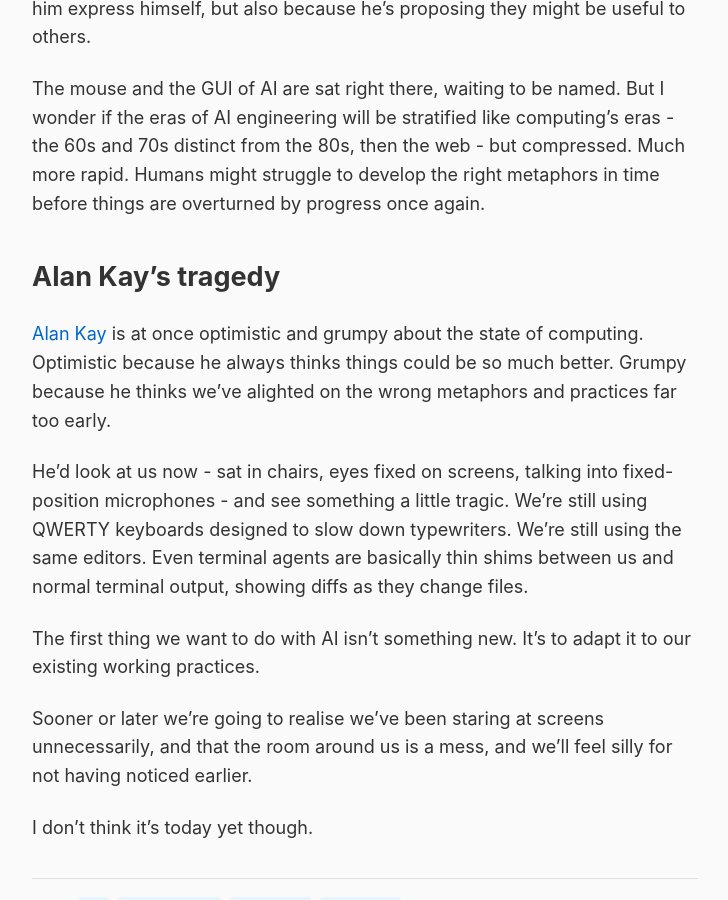
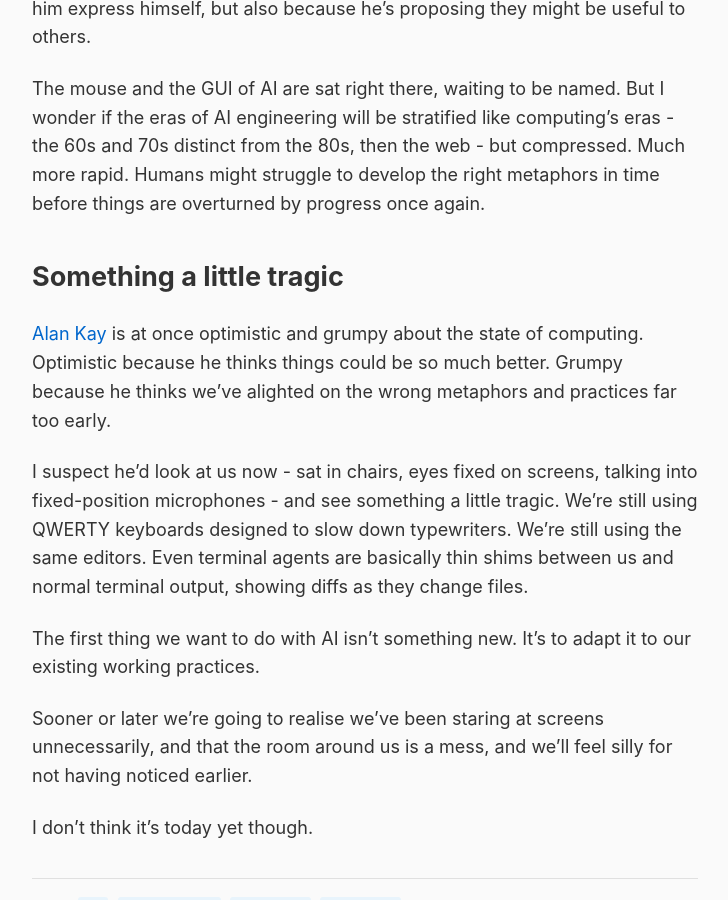
Before and after one commit to rob137/rob137.github.io, a Jekyll site: the page built from _posts/2026-01-05-tunnel-vision.md, in a window 1280 px wide and 900 px high, scrolled down 1785 px. Shown: the whole window, without its empty margins (275-1003 px from the left). Built offline with Jekyll 4.4.1, drawn with Linux system fonts in a browser that asks for light colours.

Commit message:
Soften Alan Kay attribution

```diff
--- a/_posts/2026-01-05-tunnel-vision.md
+++ b/_posts/2026-01-05-tunnel-vision.md
@@ -36,11 +36,11 @@
 
 The mouse and the GUI of AI are sat right there, waiting to be named. But I wonder if the eras of AI engineering will be stratified like computing's eras - the 60s and 70s distinct from the 80s, then the web - but compressed. Much more rapid. Humans might struggle to develop the right metaphors in time before things are overturned by progress once again.
 
-## Alan Kay's tragedy
+## Something a little tragic
 
-[Alan Kay](https://en.wikipedia.org/wiki/Alan_Kay) is at once optimistic and grumpy about the state of computing. Optimistic because he always thinks things could be so much better. Grumpy because he thinks we've alighted on the wrong metaphors and practices far too early.
+[Alan Kay](https://en.wikipedia.org/wiki/Alan_Kay) is at once optimistic and grumpy about the state of computing. Optimistic because he thinks things could be so much better. Grumpy because he thinks we've alighted on the wrong metaphors and practices far too early.
 
-He'd look at us now - sat in chairs, eyes fixed on screens, talking into fixed-position microphones - and see something a little tragic. We're still using QWERTY keyboards designed to slow down typewriters. We're still using the same editors. Even terminal agents are basically thin shims between us and normal terminal output, showing diffs as they change files.
+I suspect he'd look at us now - sat in chairs, eyes fixed on screens, talking into fixed-position microphones - and see something a little tragic. We're still using QWERTY keyboards designed to slow down typewriters. We're still using the same editors. Even terminal agents are basically thin shims between us and normal terminal output, showing diffs as they change files.
 
 The first thing we want to do with AI isn't something new. It's to adapt it to our existing working practices.
 
```
